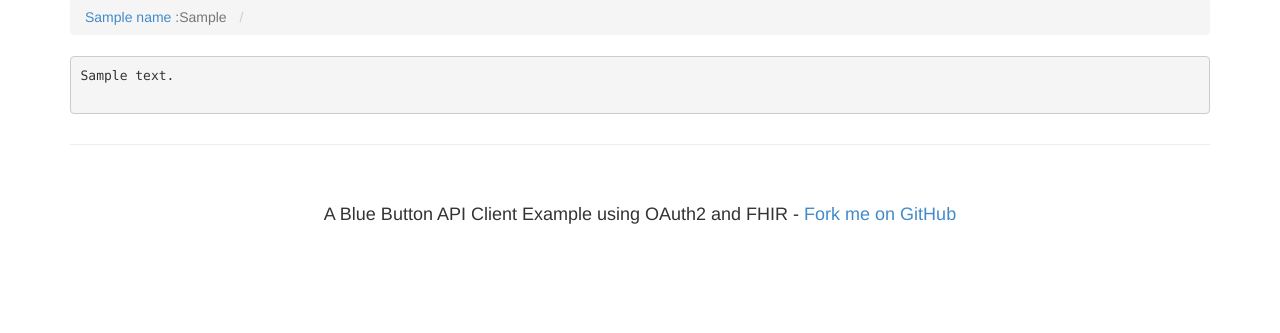
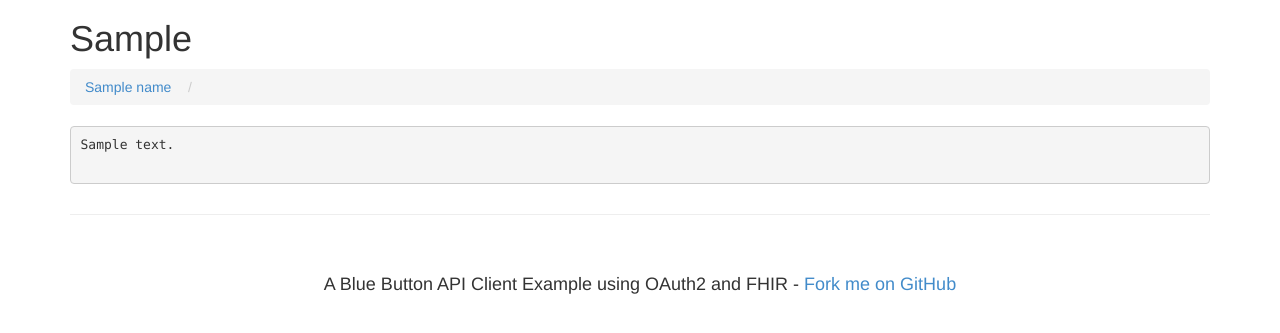
Before and after one commit to CMSgov/bluebutton-sample-client-django, a Django app: template bbc/apps/patient/templates/bbof.html in a window 1280 px wide. Shown: the part 51-384 px from the top of the page. Run offline with Django 3.2, Linux system fonts and the light colour scheme; the template is opened without the code that fills it: most values are stand-ins (such as "Sample title", 1, 10 or a date in 2020); some libraries are stand-ins or nearby versions.

Commit message:
Display Bundle / Resource Type as title

```diff
--- a/bbc/apps/patient/templates/bbof.html
+++ b/bbc/apps/patient/templates/bbof.html
@@ -6,10 +6,11 @@
 
     <div class="row">
         <div class="col-lg-12">
+            <h1 class="ds-title">{% if resourceType %}{{ resourceType}}{% endif %}</h1>
 	      <ol class="breadcrumb">
 
 	        <li class="active"><a href="/">{% if name %}{{ name }}{% else %}Blue Button on FHIR{% endif %}</a>
-            {% if resourceType %}:{{ resourceType}}{% endif %}&nbsp;
+            &nbsp;
             </li>
 
 
```
